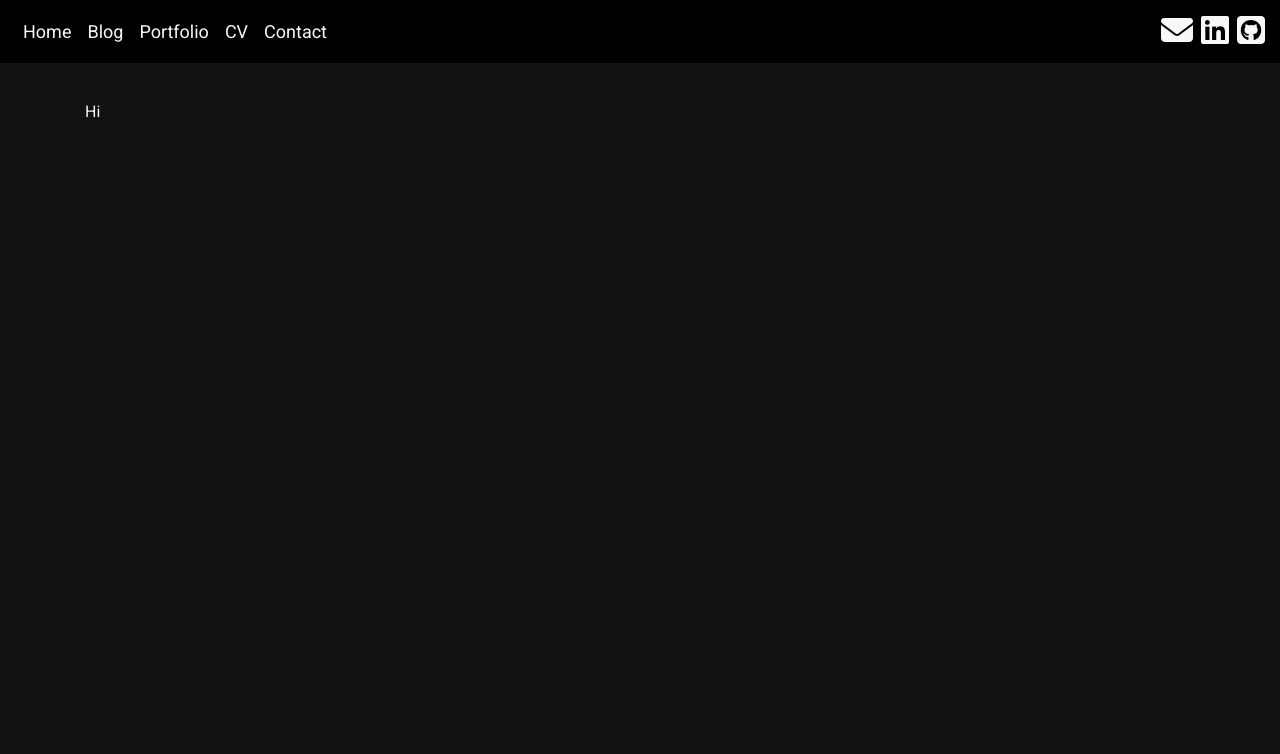
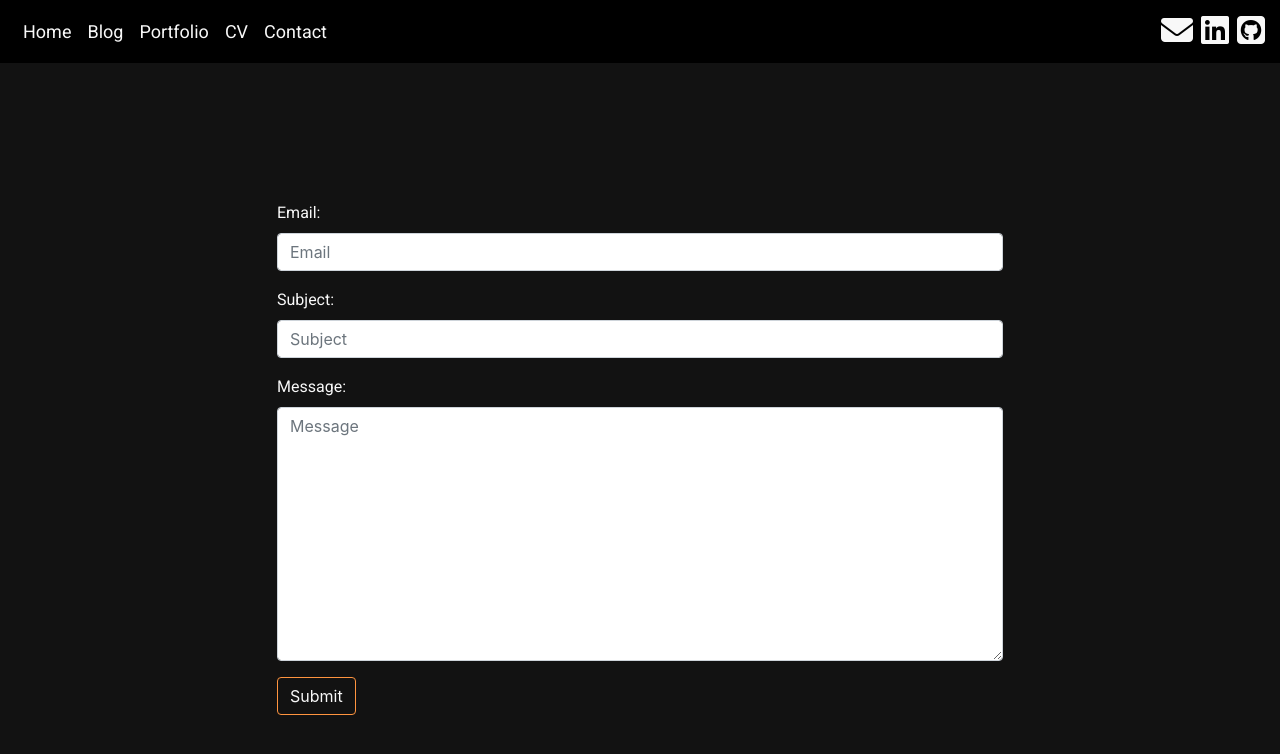
Before and after one commit to Rob-Turff/MyWebsite, a Django app: page /contact in a window 1280 px wide. Shown: the top 754 px of the page. Run offline with Django 3.2, Linux system fonts and the light colour scheme; parts of the project's set-up code (start-up, migrations or seed data) failed here and were passed over; some libraries are stand-ins or nearby versions.

Commit message:
Added contact page and moved secret key to seperate file

```diff
--- a/blog/forms.py
+++ b/blog/forms.py
@@ -37,3 +37,9 @@ class AdditionalInfoForm(forms.ModelForm):
     class Meta:
         model = AdditionalInfo
         fields = ('text',)
+
+
+class ContactForm(forms.Form):
+    email = forms.EmailField(widget=forms.TextInput(attrs={'placeholder': 'Email'}), required=True)
+    subject = forms.CharField(widget=forms.TextInput(attrs={'placeholder': 'Subject'}), required=True)
+    message = forms.CharField(widget=forms.Textarea(attrs={'placeholder': 'Message'}), required=True)
--- a/blog/static/css/mainpage.css
+++ b/blog/static/css/mainpage.css
@@ -58,7 +58,7 @@ h1, h2, h3, h4 {
     border: 2px solid white;
     margin: 10px 10px 10px 0px;
     padding: 5px 10px 5px 10px;
-    background-color: rgba(255,169,43,0);
+    background-color: rgba(255, 169, 43, 0);
 }
 
 .admin-buttons button:hover {
@@ -147,6 +147,7 @@ hr {
 .project-list-content {
     padding-top: 20vh;
 }
+
 /* --------------------------------------------------------------------------------------------------- */
 /* Home page css*/
 /* --------------------------------------------------------------------------------------------------- */
@@ -197,3 +198,27 @@ hr {
     margin-bottom: 20px;
     background-color: #1f1e1e;
 }
+
+/* --------------------------------------------------------------------------------------------------- */
+/* Contact page css*/
+/* --------------------------------------------------------------------------------------------------- */
+
+.contact-form {
+    margin: 100px 15vw 0px 15vw
+}
+
+.contact-form button {
+    color: #f8f8f8;
+    border-color: #ff943f;
+}
+
+.contact-form button:hover {
+    background-color: #3d3d3d;
+    border-color: #ff943f;
+}
+
+.contact-form:not(:disabled):not(.disabled).active {
+    color: #f8f8f8;
+    background-color: #3d3d3d;
+    border-color: #ff943f;
+}
--- a/blog/templates/mainpage/contact.html
+++ b/blog/templates/mainpage/contact.html
@@ -1,10 +1,39 @@
 {% extends 'base.html' %}
 {% load static %}
+{% load widget_tweaks %}
 
 {% block title %}
     Contact
 {% endblock %}
 
 {% block content %}
-        <p>Hi</p>
+    <div class="contact-form">
+        <form method="post">
+            {% csrf_token %}
+            {% for field in form %}
+                <div class="form-group">
+                    {{ field.label_tag }}
+                    {% if form.is_bound %}
+                        {% if field.errors %}
+                            {% render_field field class="form-control is-invalid" %}
+                            {% for error in field.errors %}
+                                <div class="invalid-feedback">
+                                    {{ error }}
+                                </div>
+                            {% endfor %}
+                        {% else %}
+                            {% render_field field class="form-control is-valid" %}
+                        {% endif %}
+                    {% else %}
+                        {% render_field field class="form-control" %}
+                    {% endif %}
+
+                    {% if field.help_text %}
+                        <small class="form-text text-muted">{{ field.help_text }}</small>
+                    {% endif %}
+                </div>
+            {% endfor %}
+            <button class="btn btn-outline-primary" type="submit">Submit</button>
+        </form>
+    </div>
 {% endblock %}
--- a/blog/urls.py
+++ b/blog/urls.py
@@ -20,5 +20,5 @@ urlpatterns = [
     path('cv/project/new/', views.cv_project_new, name='project_new'),
     path('cv/project/<int:pk>/', views.cv_project_edit, name='project_edit'),
     path('cv/additional_info/', views.cv_additional_info_edit, name='additional_info_edit'),
-    path('contact', views.contact, name='contact'),
+    path('contact', views.contact_page, name='contact'),
 ] + static(settings.MEDIA_URL, document_root=settings.MEDIA_ROOT)
--- a/blog/views.py
+++ b/blog/views.py
@@ -1,17 +1,16 @@
+from django.core.mail import send_mail, BadHeaderError, EmailMessage
+from django.http import HttpResponse
 from django.shortcuts import render, get_object_or_404, redirect
 from django.utils import timezone
-from .forms import PostForm, EduForm, SkillsForm, JobForm, CvProjectForm, AdditionalInfoForm
+
+from mysite.settings import EMAIL_HOST_USER
+from .forms import PostForm, EduForm, SkillsForm, JobForm, CvProjectForm, AdditionalInfoForm, ContactForm
 from .models import Post, Project, UniYear, Skills, Job, CvProject, AdditionalInfo
 from django.contrib.auth.decorators import login_required
 
 
 def home(request):
     return render(request, 'mainpage/home.html', {})
-
-
-def contact(request):
-    return render(request, 'mainpage/contact.html', {})
-
 
 def post_list(request):
     posts = Post.objects.filter(published_date__lte=timezone.now()).order_by('published_date')
@@ -21,6 +20,7 @@ def post_list(request):
 def post_detail(request, pk):
     post = get_object_or_404(Post, pk=pk)
     return render(request, 'blog/post_detail.html', {'post': post})
+
 
 @login_required
 def post_new(request):
@@ -35,6 +35,7 @@ def post_new(request):
     else:
         form = PostForm()
     return render(request, 'blog/post_edit.html', {'form': form})
+
 
 @login_required
 def post_edit(request, pk):
@@ -75,6 +76,7 @@ def cv_home(request):
     return render(request, 'cv/cv_home.html', {'years': years, 'skills': skills, 'jobs': jobs, 'projects': projects,
                                                'additional_info': additional_info})
 
+
 @login_required
 def cv_edu_new(request):
     if request.method == "POST":
@@ -86,6 +88,7 @@ def cv_edu_new(request):
     else:
         form = EduForm()
     return render(request, 'cv/edu_edit.html', {'form': form})
+
 
 @login_required
 def cv_edu_edit(request, pk):
@@ -99,6 +102,7 @@ def cv_edu_edit(request, pk):
     else:
         form = EduForm(instance=uni_year)
     return render(request, 'cv/edu_edit.html', {'form': form})
+
 
 @login_required
 def cv_skills_edit(request):
@@ -120,6 +124,7 @@ def cv_skills_edit(request):
             form = SkillsForm()
     return render(request, 'cv/skills_edit.html', {'form': form})
 
+
 @login_required
 def cv_job_new(request):
     if request.method == "POST":
@@ -131,6 +136,7 @@ def cv_job_new(request):
     else:
         form = JobForm()
     return render(request, 'cv/job_edit.html', {'form': form})
+
 
 @login_required
 def cv_job_edit(request, pk):
@@ -145,6 +151,7 @@ def cv_job_edit(request, pk):
         form = JobForm(instance=job)
     return render(request, 'cv/job_edit.html', {'form': form})
 
+
 @login_required
 def cv_project_new(request):
     if request.method == "POST":
@@ -156,6 +163,7 @@ def cv_project_new(request):
     else:
         form = CvProjectForm()
     return render(request, 'cv/templates/portfolio/cv_project_edit.html', {'form': form})
+
 
 @login_required
 def cv_project_edit(request, pk):
@@ -169,6 +177,7 @@ def cv_project_edit(request, pk):
     else:
         form = CvProjectForm(instance=project)
     return render(request, 'cv/templates/portfolio/cv_project_edit.html', {'form': form})
+
 
 @login_required
 def cv_additional_info_edit(request):
@@ -189,3 +198,20 @@ def cv_additional_info_edit(request):
         else:
             form = AdditionalInfoForm()
     return render(request, 'cv/additional_info_edit.html', {'form': form})
+
+
+def contact_page(request):
+    if request.method == 'GET':
+        form = ContactForm()
+    else:
+        form = ContactForm(request.POST)
+        if form.is_valid():
+            subject = form.cleaned_data['subject']
+            email = form.cleaned_data['email']
+            message = form.cleaned_data['message']
+            try:
+                EmailMessage(subject, message, EMAIL_HOST_USER, [EMAIL_HOST_USER], headers={'Reply-To': email}).send()
+            except BadHeaderError:
+                return HttpResponse('Invalid header found.')
+            return redirect('home')
+    return render(request, "mainpage/contact.html", {'form': form})
--- a/requirements.txt
+++ b/requirements.txt
@@ -1,3 +1,4 @@
 Django~=2.2.4
 Pillow~=7.1.2
 selenium==3.141.0
+django-widget-tweaks==1.4.8
```
Also changed, not shown: mysite/settings.py (+17 -7 lines).
